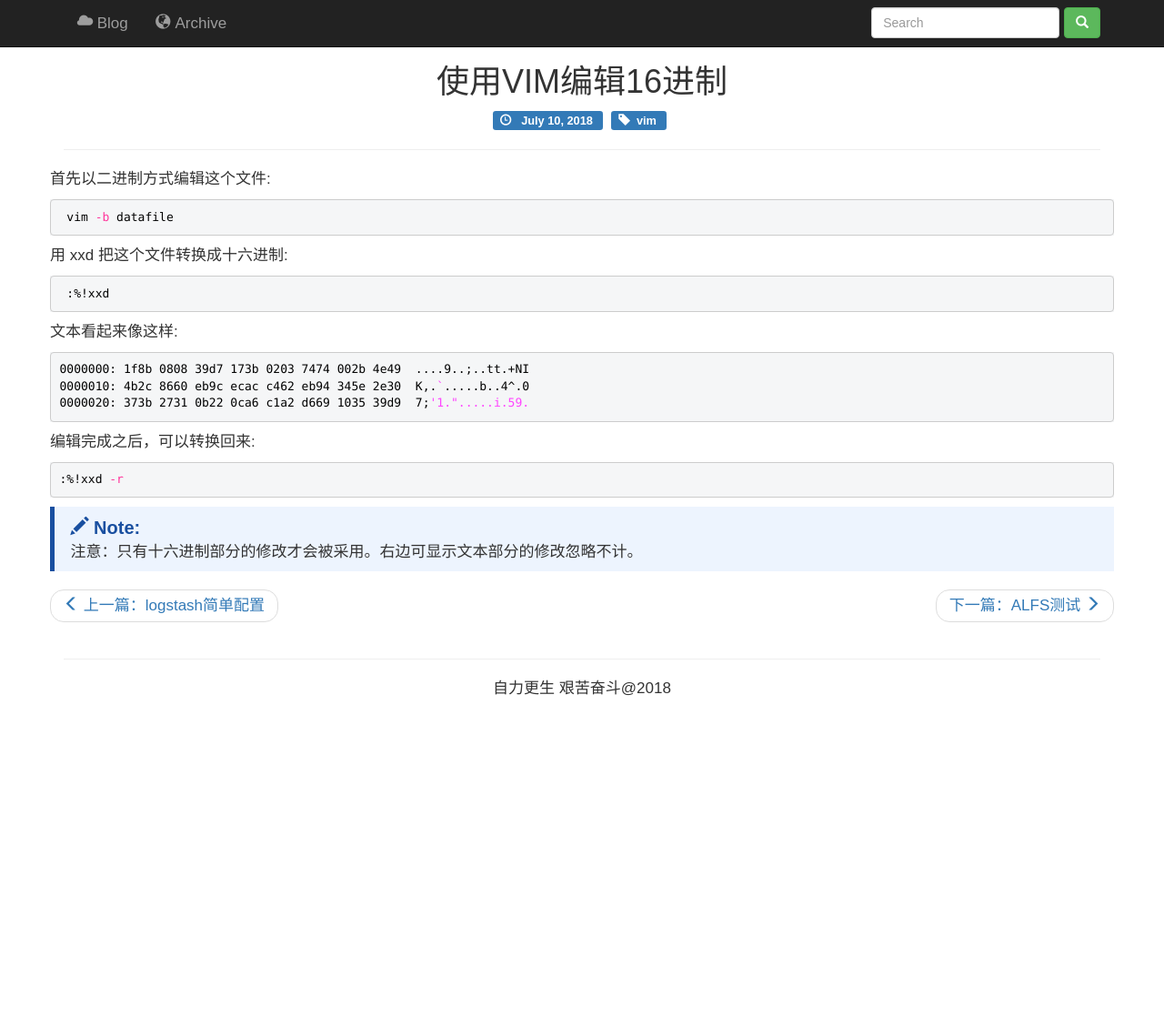
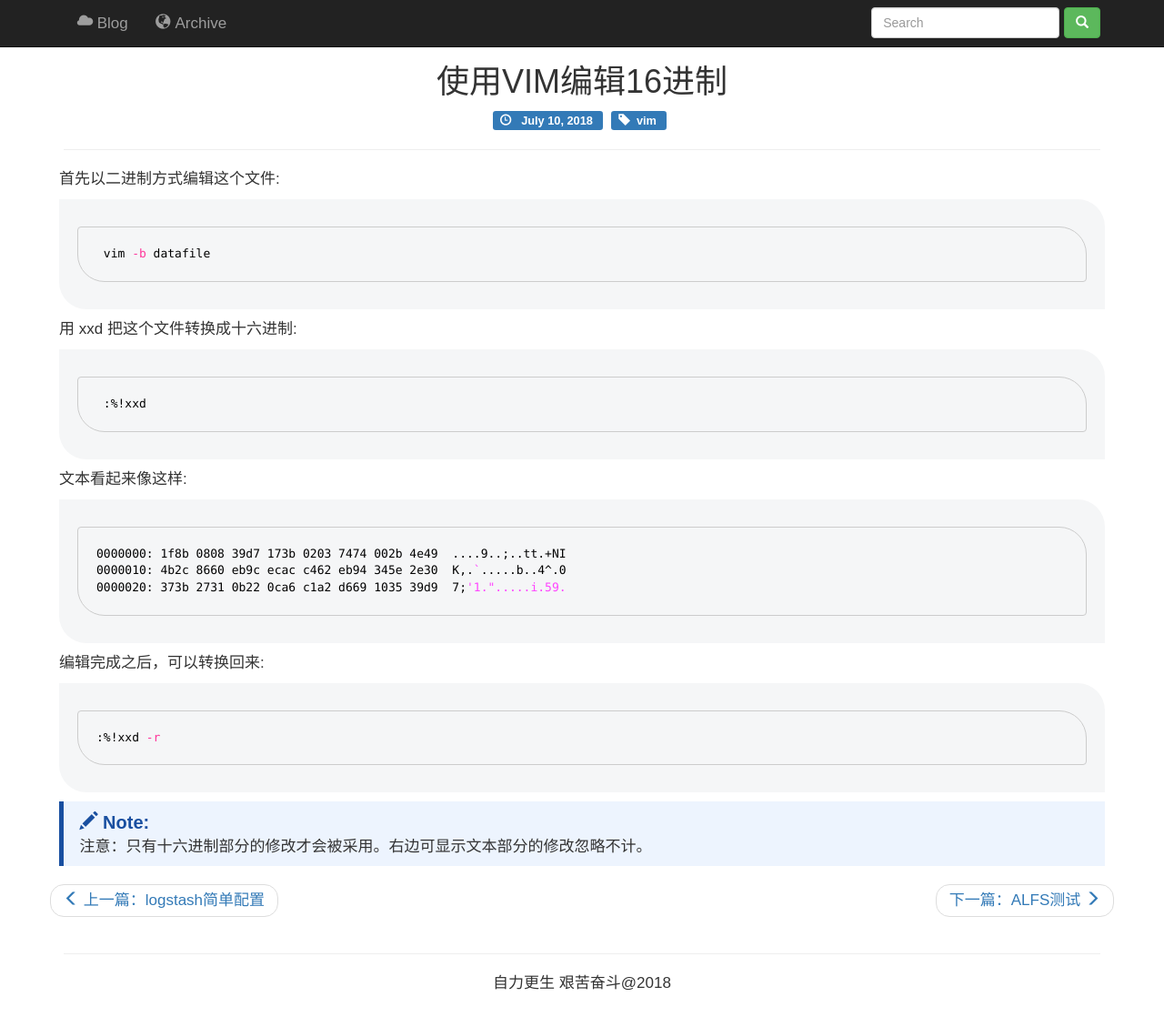
Before and after one commit to yangfeiffei/yangfeiffei.github.io, a Jekyll site: the page built from _posts/2018-07-10-vim-edit-hex-file.md, in a window 1280 px wide and 1118 px high. Shown: the whole window at 91% size. Built offline with Jekyll 4.4.1, drawn with Linux system fonts in a browser that asks for light colours.

Commit message:
main.css mod

```diff
--- a/custom/css/main.css
+++ b/custom/css/main.css
@@ -22,6 +22,10 @@ body{
 }
 
 /*post css */
+
+.post {
+  margin: 0 10px;
+}
 
 .post h1 {
   background: #f5f6f7;
@@ -114,6 +118,13 @@ pre code {
 /*}*/
 
 
+.language-bash .highlight {
+  border-bottom-left-radius: 30px;
+  border-top-right-radius: 30px;
+  padding: 20px;
+  margin: 10px 0;
+}
+
 .post-list-img-div{
 
 }
```
